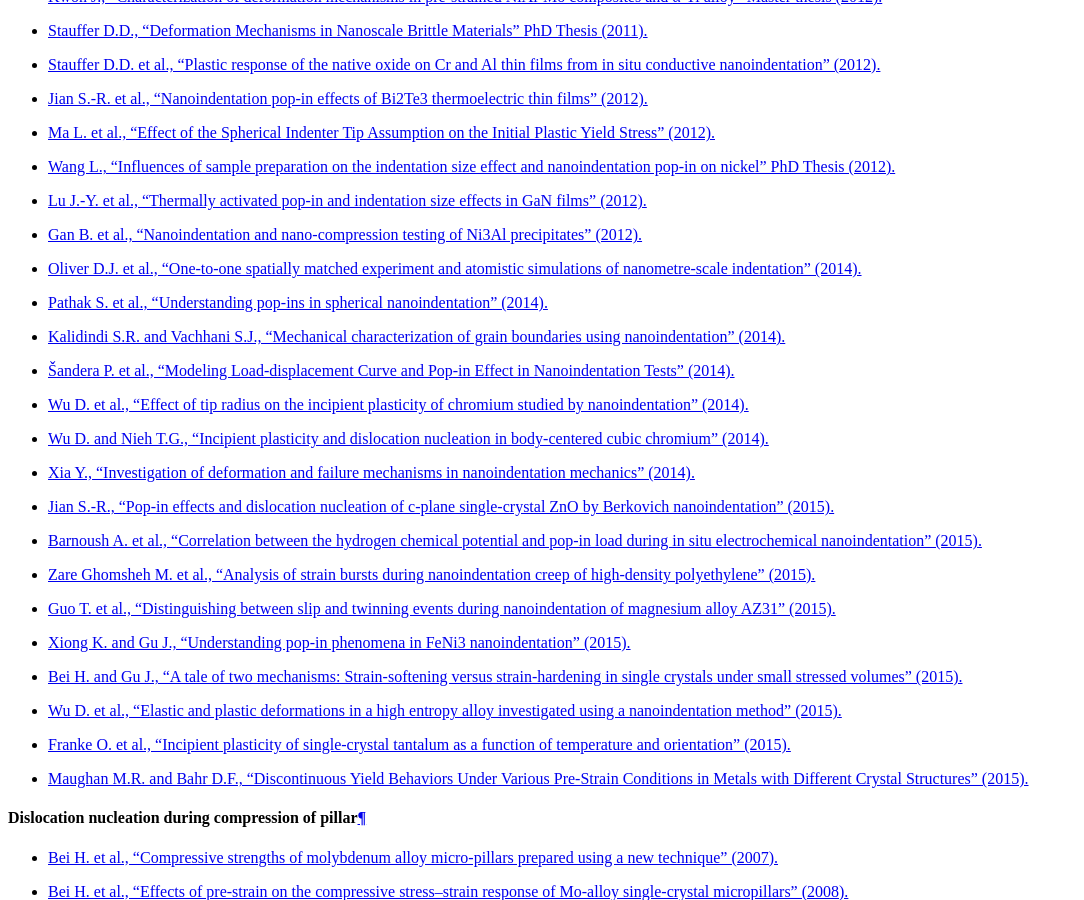
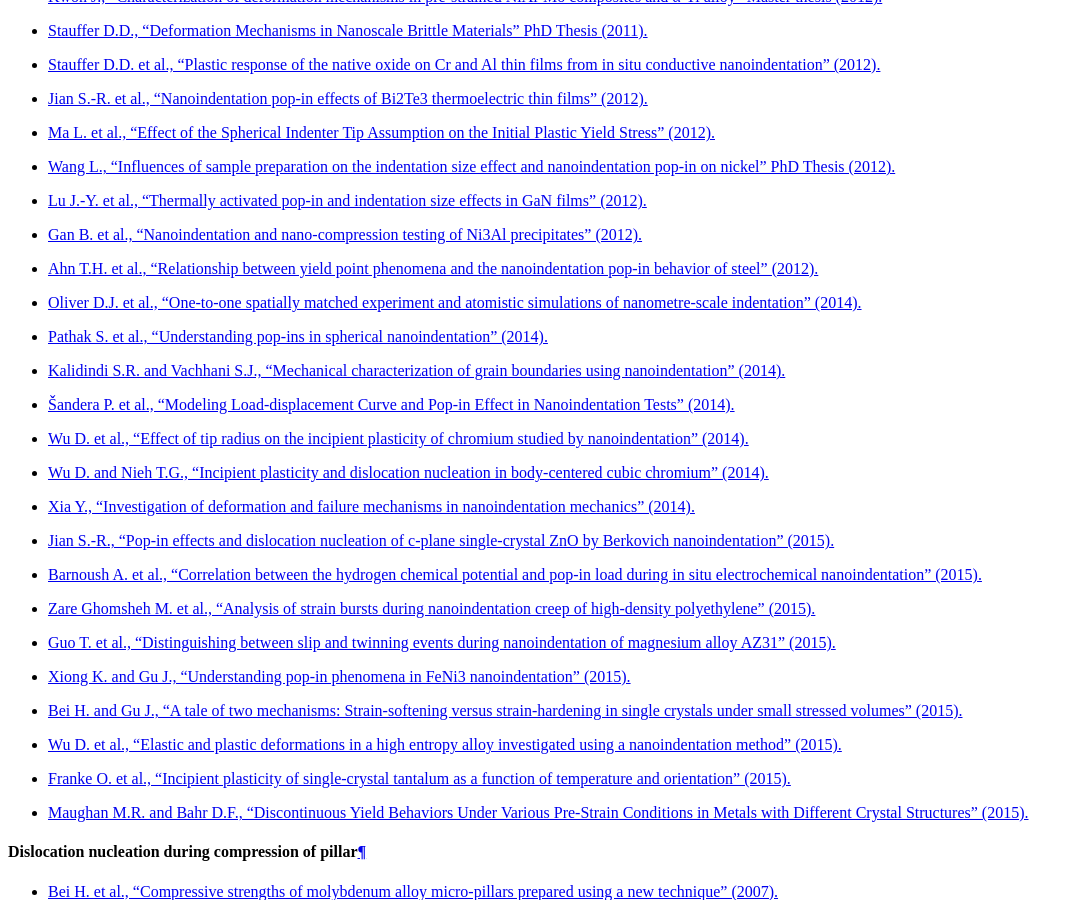
Before and after one commit to DavidMercier/PopIn, a Sphinx documentation site: the page built from doc/links_ref.rst, in a window 1280 px wide and 900 px high, scrolled down 3162 px. Shown: the whole window, without its empty margins (0-1084 px from the left). Built offline with Sphinx 7.4.7, drawn with Linux system fonts in a browser that asks for light colours; comment, search, counter and statistics services are not loaded.

Commit message:
Update links_ref.rst

```diff
--- a/doc/links_ref.rst
+++ b/doc/links_ref.rst
@@ -110,6 +110,7 @@ Dislocation nucleation during (nano)indentation
 * `Wang L., "Influences of sample preparation on the indentation size effect and nanoindentation pop-in on nickel" PhD Thesis (2012). <http://trace.tennessee.edu/utk_graddiss/1371>`_
 * `Lu J.-Y. et al., "Thermally activated pop-in and indentation size effects in GaN films" (2012). <http://dx.doi.org/10.1088/0022-3727/45/8/085301>`_
 * `Gan B. et al., "Nanoindentation and nano-compression testing of Ni3Al precipitates" (2012). <http://dx.doi.org/10.1002/9781118516430.ch9>`_
+* `Ahn T.H. et al., "Relationship between yield point phenomena and the nanoindentation pop-in behavior of steel" (2012). <http://dx.doi.org/10.1557/jmr.2011.208>`_
 * `Oliver D.J. et al., "One-to-one spatially matched experiment and atomistic simulations of nanometre-scale indentation" (2014). <http://dx.doi.org/10.1088/0957-4484/25/2/025701>`_
 * `Pathak S. et al., "Understanding pop-ins in spherical nanoindentation" (2014). <http://dx.doi.org/10.1063/1.4898698>`_
 * `Kalidindi S.R. and Vachhani S.J., "Mechanical characterization of grain boundaries using nanoindentation" (2014). <http://dx.doi.org/10.1016/j.cossms.2014.05.002>`_
```
